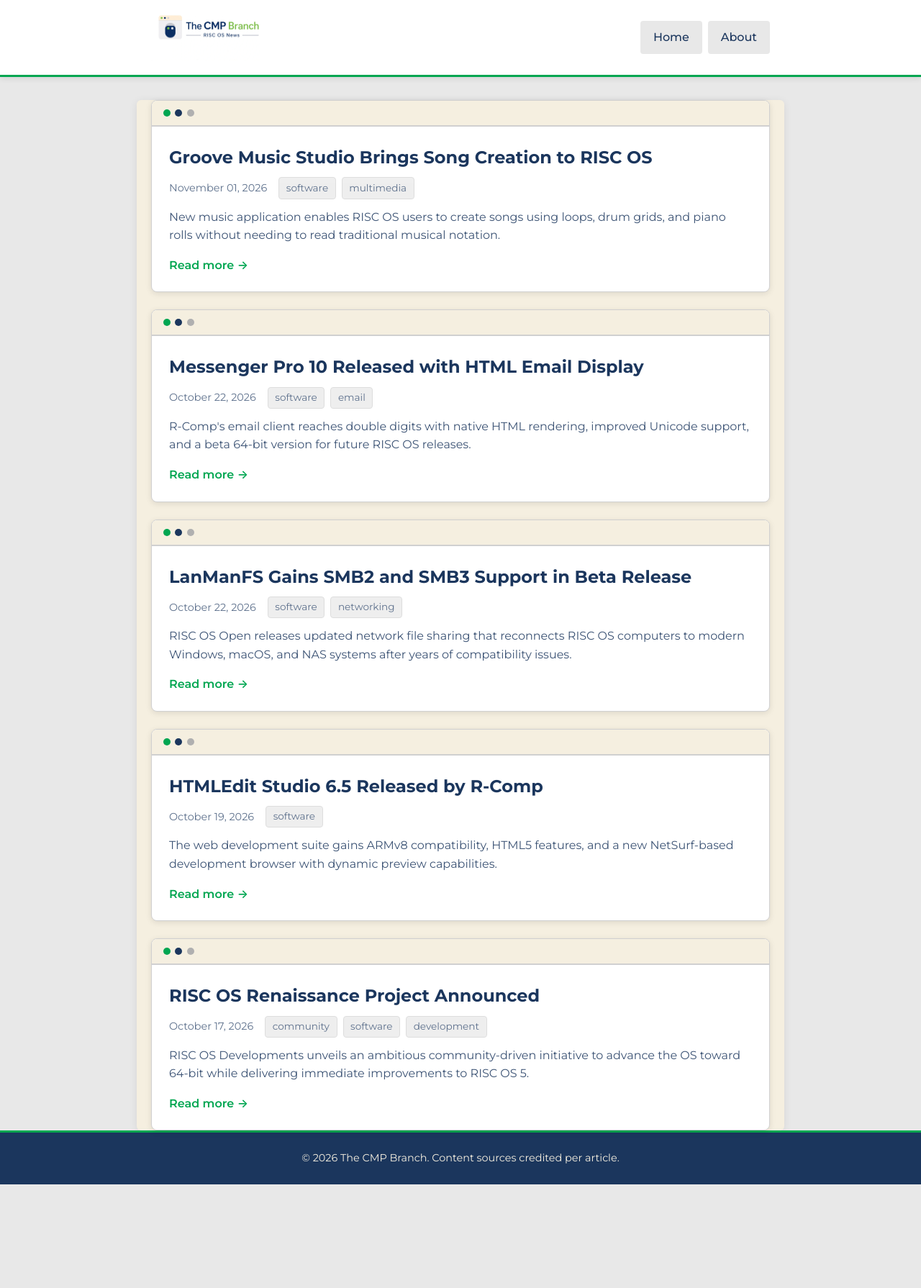
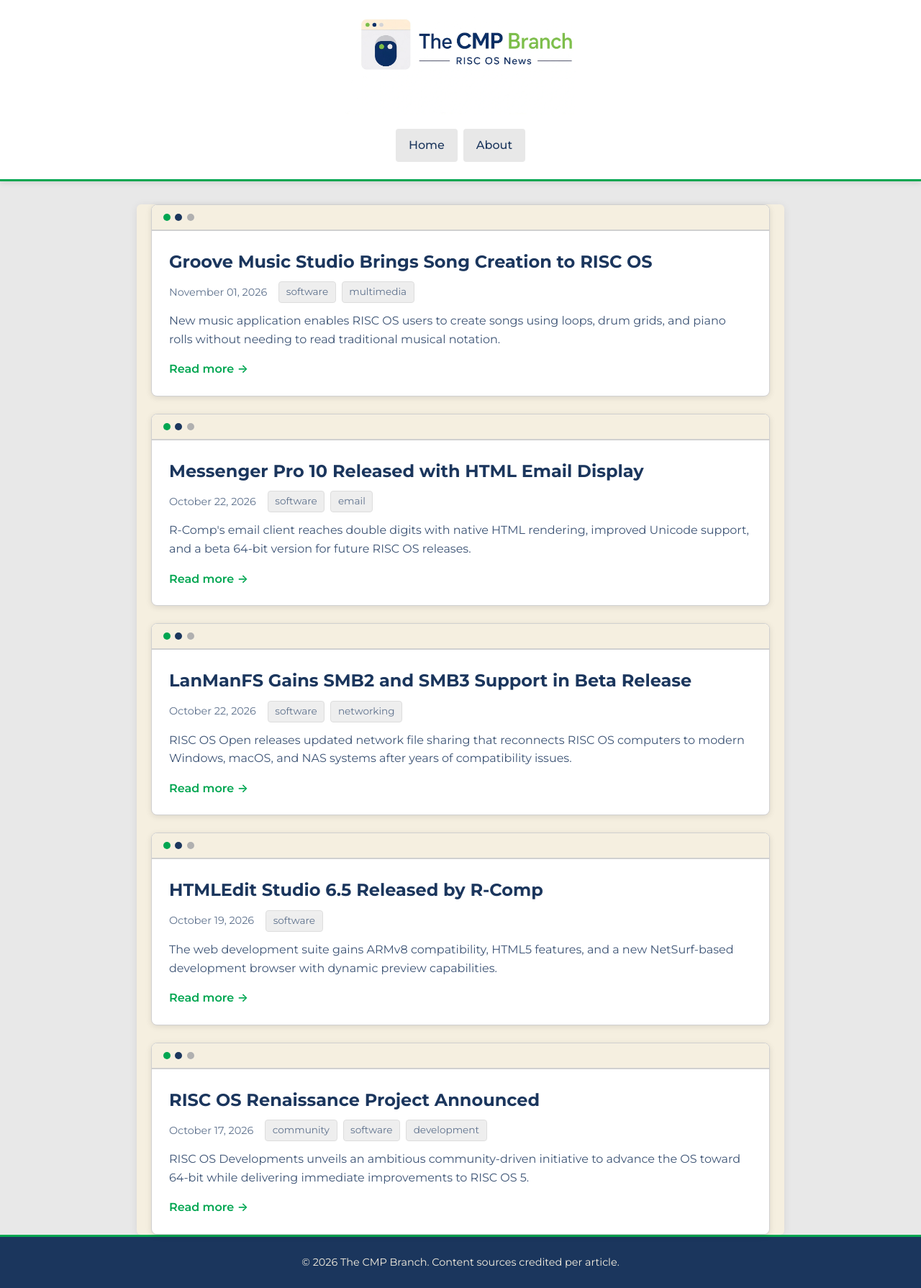
Before and after one commit to The-CMP-Branch/News, a Jekyll site: the page built from index.html, in a window 1280 px wide. Shown: the whole page at 72% size. Built offline with Jekyll 4.4.1, drawn with Linux system fonts in a browser that asks for light colours; before the commit the page ends 1646 px from its top, so only the background shows below that.

Commit message:
Increase logo size: ~135px desktop, ~110px tablet, full width on phones
- Desktop: Logo now 135px tall (more than 2x previous 64px)
- Tablet (768px): Logo 110px tall
- Phones (>340px): Logo uses full container width (width:100%, height:auto)
- Small phones (<340px): Switch to compact icon + text layout
- Use 2x assets by default for crisp rendering
- Navigation always on its own row below logo (centered)
- Header layout now flex-column with centered alignment
- Verified no overlap or horizontal overflow at 1280, 768, 390, 320px

Co-authored-by: Tigger <ReallySmallSoftware@users.noreply.github.com>

```diff
--- a/_layouts/default.html
+++ b/_layouts/default.html
@@ -18,13 +18,13 @@
             <div class="site-header-content">
                 <a href="{{ '/' | relative_url }}" class="logo-link">
                     <picture class="site-logo-full">
-                        <source srcset="{{ '/assets/logo-full.webp' | relative_url }} 1x, {{ '/assets/logo-full@2x.webp' | relative_url }} 2x" type="image/webp">
-                        <img src="{{ '/assets/logo-full.png' | relative_url }}" srcset="{{ '/assets/logo-full@2x.png' | relative_url }} 2x" alt="The CMP Branch — RISC OS News">
+                        <source srcset="{{ '/assets/logo-full@2x.webp' | relative_url }}" type="image/webp">
+                        <img src="{{ '/assets/logo-full@2x.png' | relative_url }}" alt="The CMP Branch — RISC OS News">
                     </picture>
                     <div class="site-logo-compact">
                         <picture class="site-logo-icon">
-                            <source srcset="{{ '/assets/logo-icon.webp' | relative_url }} 1x, {{ '/assets/logo-icon@2x.webp' | relative_url }} 2x" type="image/webp">
-                            <img src="{{ '/assets/logo-icon.png' | relative_url }}" srcset="{{ '/assets/logo-icon@2x.png' | relative_url }} 2x" alt="The CMP Branch">
+                            <source srcset="{{ '/assets/logo-icon@2x.webp' | relative_url }}" type="image/webp">
+                            <img src="{{ '/assets/logo-icon@2x.png' | relative_url }}" alt="The CMP Branch">
                         </picture>
                         <span class="site-title-compact">The CMP Branch</span>
                     </div>
--- a/assets/css/style.css
+++ b/assets/css/style.css
@@ -30,7 +30,7 @@ body {
 header {
     background-color: #ffffff;
     color: #1B365D;
-    padding: 1.25rem 0;
+    padding: 1.5rem 0;
     margin-bottom: 2rem;
     border-bottom: 3px solid #00A651;
     box-shadow: 0 2px 8px rgba(0, 0, 0, 0.1);
@@ -38,27 +38,32 @@ header {
 
 .site-header-content {
     display: flex;
+    flex-direction: column;
     align-items: center;
-    justify-content: space-between;
-    gap: 2rem;
-    flex-wrap: wrap;
+    gap: 1.25rem;
 }
 
 .logo-link {
     display: block;
     flex-shrink: 0;
+    width: 100%;
     max-width: 100%;
+    display: flex;
+    justify-content: center;
 }
 
 .site-logo-full {
     display: block;
+    max-width: 100%;
 }
 
 .site-logo-full img {
-    height: 64px;
+    height: 135px;
     width: auto;
     max-width: 100%;
     display: block;
+    image-rendering: -webkit-optimize-contrast;
+    image-rendering: crisp-edges;
 }
 
 .site-logo-compact {
@@ -72,13 +77,13 @@ header {
 }
 
 .site-logo-icon img {
-    height: 48px;
+    height: 60px;
     width: auto;
     display: block;
 }
 
 .site-title-compact {
-    font-size: 1.25rem;
+    font-size: 1.5rem;
     font-weight: 700;
     color: #1B365D;
     white-space: nowrap;
@@ -88,6 +93,8 @@ nav {
     display: flex;
     gap: 0.5rem;
     flex-wrap: wrap;
+    justify-content: center;
+    width: 100%;
 }
 
 nav a {
@@ -441,20 +448,8 @@ footer a:hover {
 
 /* Responsive */
 @media (max-width: 768px) {
-    .site-header-content {
-        flex-direction: column;
-        align-items: center;
-        gap: 1rem;
-    }
-
     .site-logo-full img {
-        height: 56px;
-        max-width: 100%;
-    }
-
-    nav {
-        width: 100%;
-        justify-content: center;
+        height: 110px;
     }
 
     nav a {
@@ -478,7 +473,9 @@ footer a:hover {
 
 @media (max-width: 480px) {
     .site-logo-full img {
-        height: 48px;
+        width: 100%;
+        height: auto;
+        max-width: 100%;
     }
 
     .news-item-content {
@@ -498,13 +495,14 @@ footer a:hover {
 }
 
 /* Extra small screens - use compact logo with icon and text */
-@media (max-width: 399px) {
+@media (max-width: 339px) {
     .site-logo-full {
         display: none;
     }
 
     .site-logo-compact {
         display: flex;
+        justify-content: center;
     }
 
     .site-header-content {
```
Also changed, not shown: screenshots/header-1280px.png, screenshots/header-320px.png, screenshots/header-390px.png, screenshots/header-768px.png.
